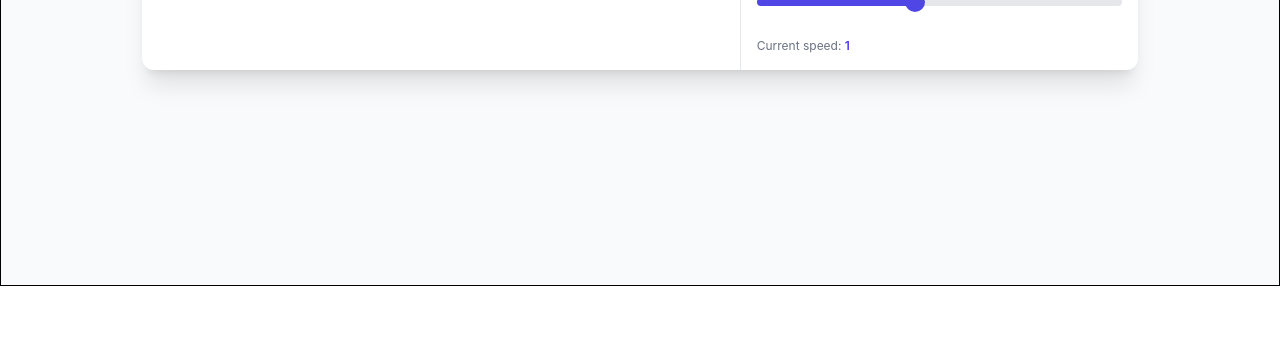
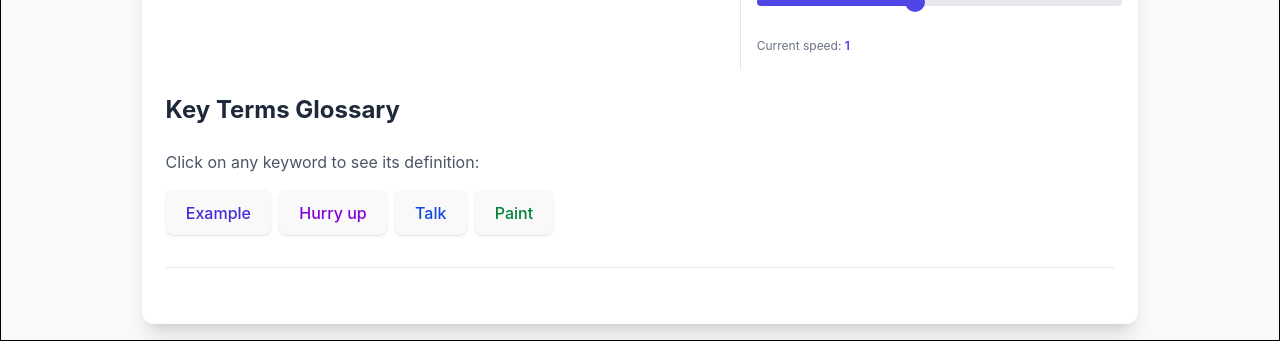
Before and after one commit to Yass32/Aron-Video-Player, a React (Vite) app: page / in a window 1280 px wide. Shown: the part 514-855 px from the top of the page. Before the commit the page ends 800 px from the top, so only its background shows below. Built offline with nearby package versions, Linux system fonts and the light colour scheme.

Commit message:
Glossary terms container

```diff
--- a/src/App.css
+++ b/src/App.css
@@ -41,6 +41,31 @@ main {
   border: none;
 }
 
+.speed-marker {
+  position: absolute;
+  transform: translateX(-50%);
+  top: -22px;
+  font-size: 13px;
+}
+
+.keyword {
+    transition: all 0.2s ease;
+}
+
+.keyword:hover {
+    transform: translateY(-2px);
+}
+
+.definition-container {
+    max-height: 0;
+    overflow: hidden;
+    transition: max-height 0.3s ease-out;
+}
+
+.definition-container.active {
+    max-height: 500px;
+    transition: max-height 0.5s ease-in;
+}
 
 
 
@@ -68,12 +93,7 @@ main {
 
 */
 
-.speed-marker {
-  position: absolute;
-  transform: translateX(-50%);
-  top: -22px;
-  font-size: 13px;
-}
+
 
 
 
--- a/src/App.jsx
+++ b/src/App.jsx
@@ -11,6 +11,7 @@ function App() {
 
     // State to hold the currently active subtitle (highlighted one)
     const [activeSubtitle, setActiveSubtitle] = useState(null);
+    const [activeDefinition, setActiveDefinition] = useState(null); // For glossary toggle
 
     // useRef to reference the video element
     const videoRef = useRef(null);
@@ -34,6 +35,46 @@ function App() {
             });
         }
     }, [activeSubtitle]); // Only run when activeSubtitle changes
+
+    // Glossary data for easier mapping
+    const glossary = [
+        {
+            key: "example",
+            buttonClass: "bg-indigo-50 hover:bg-indigo-100 text-indigo-700",
+            title: "Example",
+            definition: "An example is something that shows you how to do something or what something means. For instance, if you don't understand a word, a teacher might give you an example to help you learn.",
+            related: "Sample, Model, Demonstration",
+            colorClass: "bg-indigo-50 text-indigo-800",
+            relatedClass: "text-indigo-600"
+        },
+        {
+            key: "hurry-up",
+            buttonClass: "bg-purple-50 hover:bg-purple-100 text-purple-700",
+            title: "Hurry up",
+            definition: "Hurry up means to do something faster. If someone says \"hurry up,\" they want you to move quickly or finish soon.",
+            related: "Quick, Fast, Rush",
+            colorClass: "bg-purple-50 text-purple-800",
+            relatedClass: "text-purple-600"
+        },
+        {
+            key: "talk",
+            buttonClass: "bg-blue-50 hover:bg-blue-100 text-blue-700",
+            title: "Talk",
+            definition: "To talk means to use your voice to say words to someone. People talk to share ideas, ask questions, or just have fun with friends.",
+            related: "Speak, Chat, Say",
+            colorClass: "bg-blue-50 text-blue-800",
+            relatedClass: "text-blue-600"
+        },
+        {
+            key: "paint",
+            buttonClass: "bg-green-50 hover:bg-green-100 text-green-700",
+            title: "Paint",
+            definition: "To paint means to use colors and a brush to make pictures on paper, walls, or other things. Painting is a way to make art and show your ideas with colors.",
+            related: "Draw, Color, Art",
+            colorClass: "bg-green-50 text-green-800",
+            relatedClass: "text-green-600"
+        }
+    ];
 
     return (
         <>
@@ -149,7 +190,52 @@ function App() {
                             </div>
                         </div>
                     </div>
+
+
+                    {/* Key Terms Glossary Section */}
+                    <div className="p-6">
+                        <h2 className="text-2xl font-bold text-gray-800 mb-6">Key Terms Glossary</h2>
+                        <div className="mb-4">
+                            <p className="text-gray-600 mb-4">Click on any keyword to see its definition:</p>
+                            {/* Keywords Container */}
+                            <div className="flex flex-wrap gap-2 mb-8">
+                                {glossary.map(term => (
+                                    <button
+                                        key={term.key}
+                                        className={`keyword px-4 py-2 rounded-lg font-medium shadow-sm transition-all ${term.buttonClass} ${activeDefinition === term.key ? 'ring-2 ring-offset-2 ring-indigo-300' : ''}`}
+                                        onClick={() => setActiveDefinition(activeDefinition === term.key ? null : term.key)}
+                                        type="button"
+                                    >
+                                        {term.title}
+                                    </button>
+                                ))}
+                            </div>
+                            {/* Definitions Container */}
+                            <div id="definitions-container" className="border-t border-gray-200 pt-4">
+                                {glossary.map(term => (
+                                    <div
+                                        key={term.key}
+                                        className={`definition-container transition-all duration-300 ease-in-out ${activeDefinition === term.key ? 'active max-h-[500px] mb-4' : 'max-h-0 overflow-hidden'}`}
+                                        id={`${term.key}-definition`}
+                                    >
+                                        <div className={`${term.colorClass} p-4 rounded-lg`}>
+                                            <h3 className={`text-lg font-semibold mb-2 ${term.colorClass.split(' ')[1]}`}>{term.title}</h3>
+                                            <p className="text-gray-700">{term.definition}</p>
+                                            <div className="mt-3 flex items-center text-sm">
+                                                <span className={`${term.relatedClass} font-medium`}>Related terms:</span>
+                                                <span className="ml-2 text-gray-600">{term.related}</span>
+                                            </div>
+                                        </div>
+                                    </div>
+                                ))}
+                            </div>
+                        </div>
+                    </div>
+
+
                 </div>
+
+
             </div>
         </main>
         </>
--- a/src/index.css
+++ b/src/index.css
@@ -46,7 +46,6 @@ button {
   font-size: 1em;
   font-weight: 500;
   font-family: inherit;
-  background-color: #1a1a1a;
   cursor: pointer;
   transition: border-color 0.25s;
 }
```
